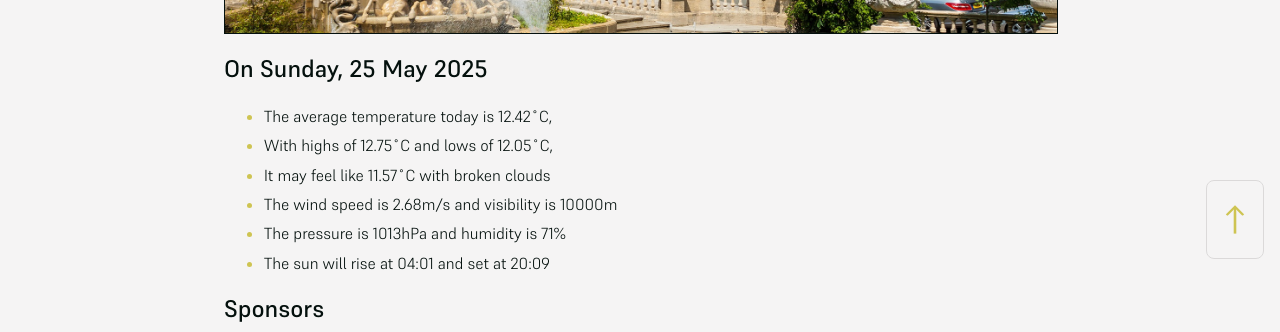
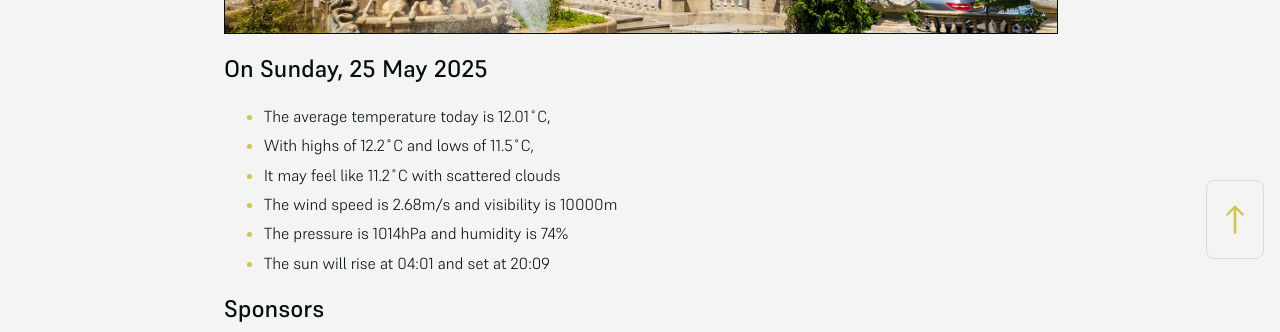
Before and after one commit to mat-0/cheltenham-open-data, a Jekyll site: the page built from index.md, in a window 1280 px wide. Shown: the part 625-957 px from the top of the page. Built offline with Jekyll 4.4.1, drawn with Linux system fonts in a browser that asks for light colours.

Commit message:
Updated 2025-05-25 22:57:59

```diff
--- a/index.md
+++ b/index.md
@@ -10,11 +10,11 @@ seo: Menu
 <!-- weather_marker starts -->
 ## On Sunday, 25 May 2025
 
-- The average temperature today is 12.42˚C,
-- With highs of 12.75˚C and lows of 12.05˚C,
-- It may feel like 11.57˚C with broken clouds
+- The average temperature today is 12.01˚C,
+- With highs of 12.2˚C and lows of 11.5˚C,
+- It may feel like 11.2˚C with scattered clouds
 - The wind speed is 2.68m/s and visibility is 10000m
-- The pressure is 1013hPa and humidity is 71%
+- The pressure is 1014hPa and humidity is 74%
 - The sun will rise at 04:01 and set at 20:09
 
 <!-- weather_marker ends -->
```
Also changed, not shown: _data/flood.json (+4 -25 lines), _pages/news.md (+5 -5 lines).
